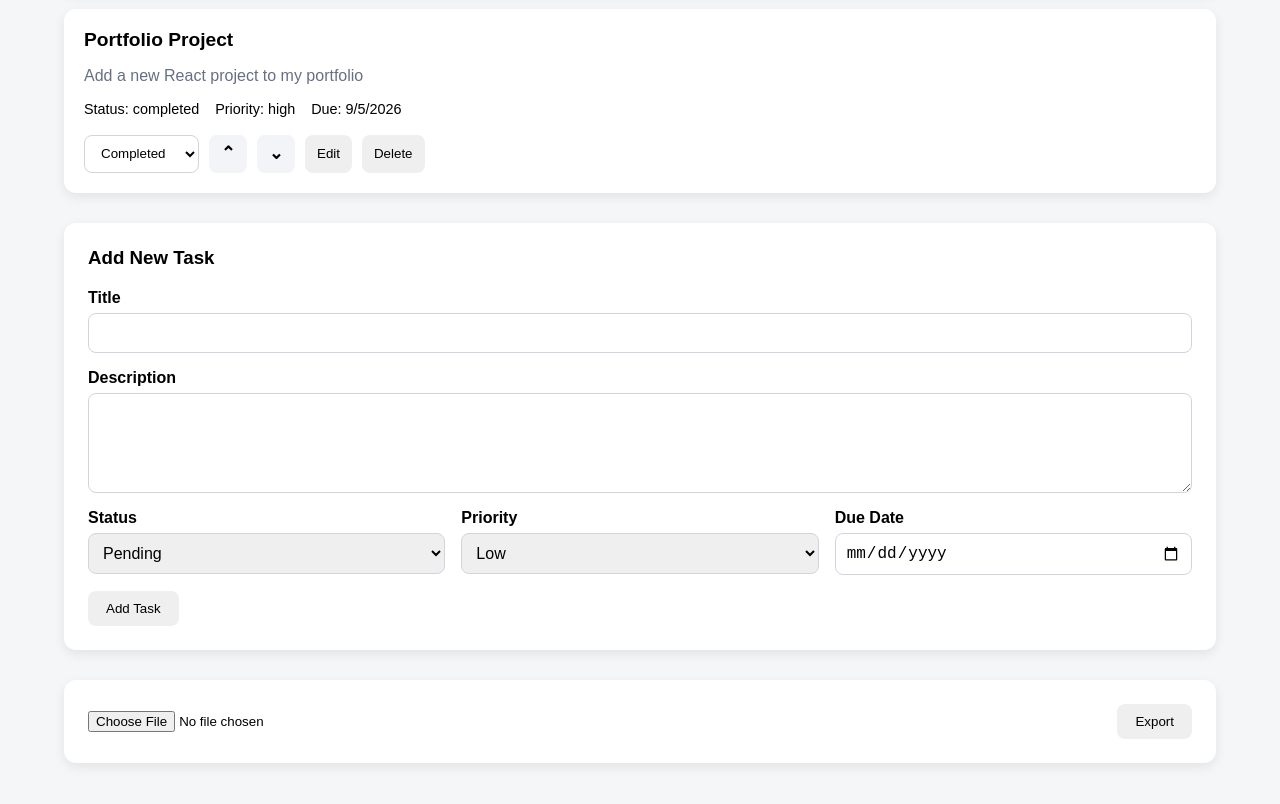
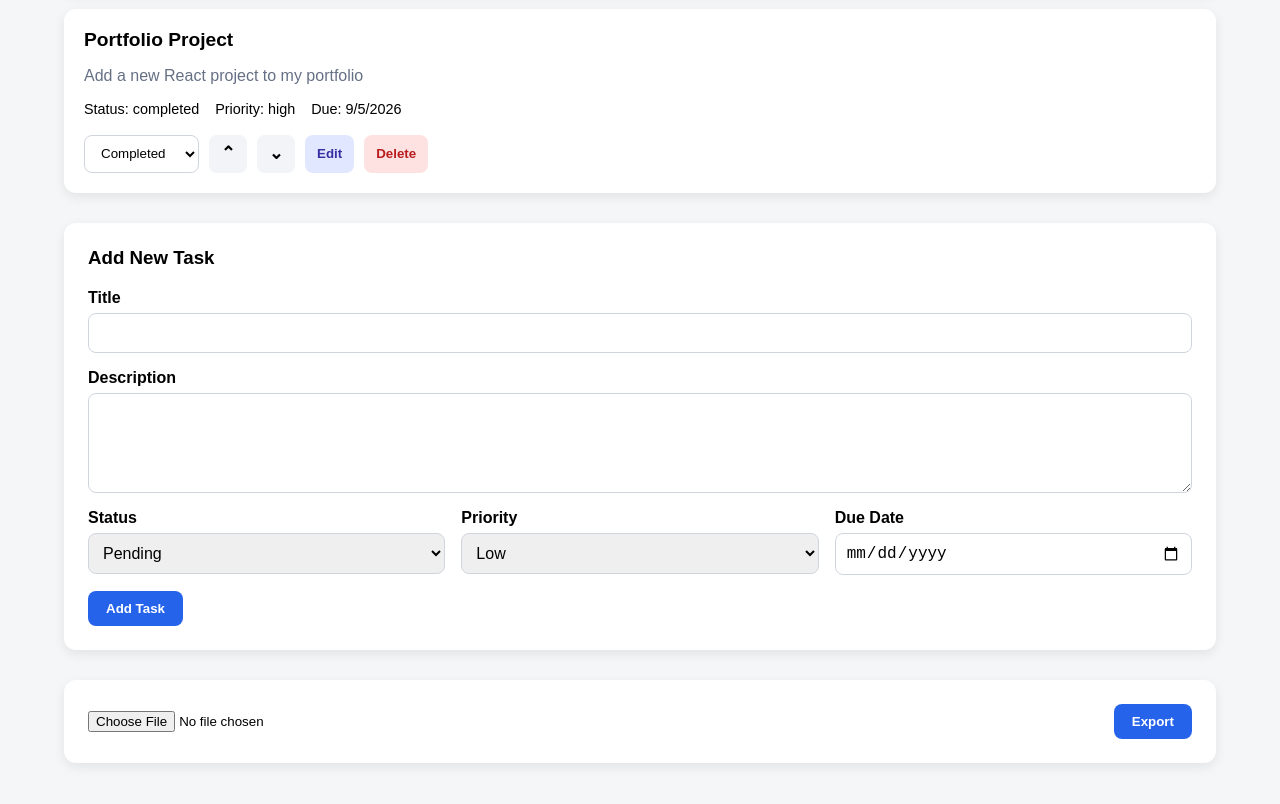
Before and after one commit to mercytv932/Task_Management_dashboard, a React (Vite) app: page / in a window 1280 px wide. Shown: the part 1740-2544 px from the top of the page. Built offline with nearby package versions, Linux system fonts and the light colour scheme.

Commit message:
buttons styles finish

```diff
--- a/src/App.css
+++ b/src/App.css
@@ -174,6 +174,29 @@ body {
   cursor: pointer;
 }
 
+.edit-button {
+  background: #e0e7ff;
+  color: #3730a3;
+  font-weight: 600;
+  transition: 0.2s ease;
+}
+
+.edit-button:hover {
+  background: #c7d2fe;
+  transform: translateY(-2px);
+}
+
+.delete-button {
+  background: #fee2e2;
+  color: #b91c1c;
+  font-weight: 600;
+  transition: 0.2s ease;
+}
+.delete-button:hover {
+  background: #fecaca;
+  transform: translateY(-2px);
+}
+
 @media (max-width: 600px) {
   .task-actions {
     flex-direction: column;
@@ -234,6 +257,13 @@ textarea.form-input {
   border: none;
   border-radius: 8px;
   cursor: pointer;
+  background: #2563eb;
+  color: white;
+  font-weight: 600;
+  transition: 0.2s ease;
+}
+.form-button:hover {
+  background: #1d4ed8;
 }
 
 @media (max-width: 600px) {
@@ -288,6 +318,15 @@ textarea.form-input {
   border: none;
   border-radius: 8px;
   cursor: pointer;
+  background: #2563eb;
+  color: white;
+  font-weight: 600;
+  transition: 0.2s ease;
+}
+
+.export-button:hover {
+  background: #1d4ed8;
+  transform: translateY(-2px);
 }
 
 @media (max-width: 600px) {
@@ -296,8 +335,6 @@ textarea.form-input {
     align-items: stretch;
   }
 }
-
-/* Buttons */
 
 /* Move Up and Down buttons */
 .move-button {
```
